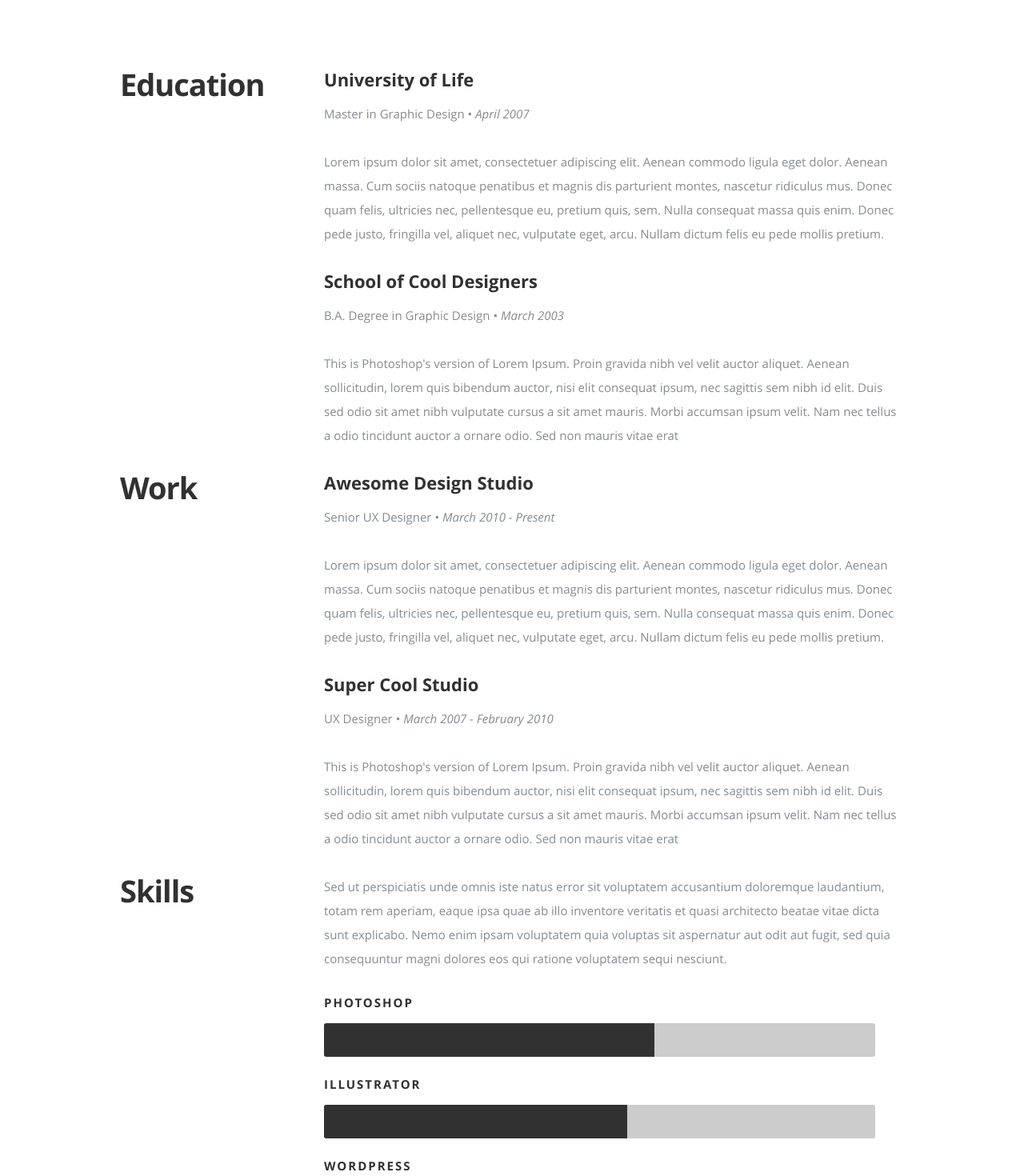
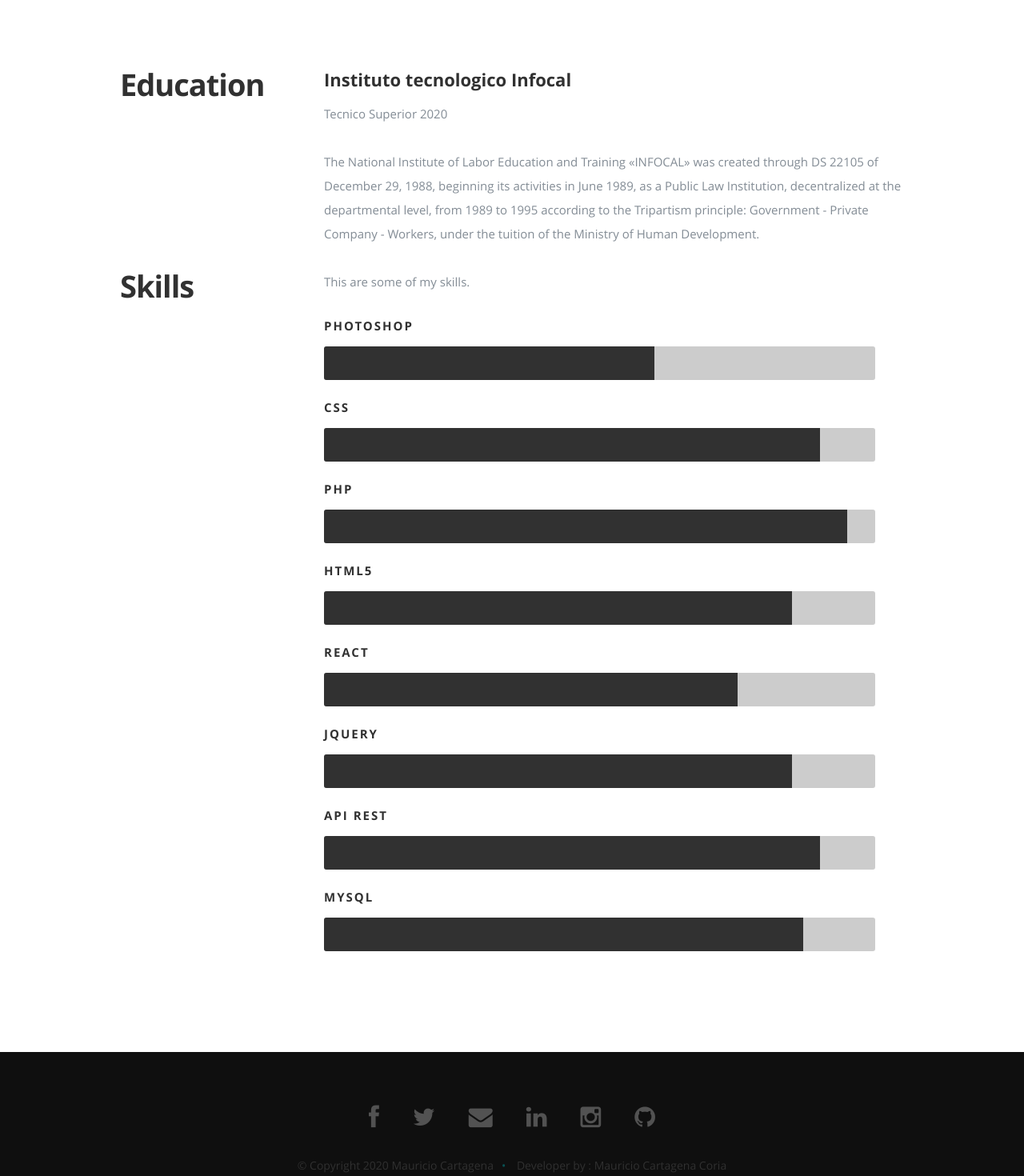
Before and after one commit to mauriciocartagena/my-perfil, a React (Create React App) app: page /resume in a window 1280 px wide. Shown: the part 360-1830 px from the top of the page at 80% size. Built offline with nearby package versions, Linux system fonts and the light colour scheme.

Commit message:
Agregando Resources

```diff
--- a/src/asset/styles/components/Body.scss
+++ b/src/asset/styles/components/Body.scss
@@ -1,8 +1,4 @@
 /*
-=====================================================================
-*   Ceevee v1.0 Layout Stylesheet
-*   url: styleshout.com
-*   03-18-2014
 =====================================================================
 
    TOC:
@@ -247,15 +243,35 @@ ul#nav li.current a { color: #F06000; }
   	-moz-animation: css 2s ease;
   	-webkit-animation: css 2s ease;
 }
+.php {
+   width: 95%;
+   -moz-animation: php 2s ease;
+   -webkit-animation: php 2s ease;
+}
 .html5 {
-  	width: 80%;
+  	width: 85%;
   	-moz-animation: html5 2s ease;
   	-webkit-animation: html5 2s ease;
 }
 .jquery {
-  	width: 50%;
+  	width: 85%;
   	-moz-animation: jquery 2s ease;
   	-webkit-animation: jquery 2s ease;
+}
+.api-rest {
+   width: 90%;
+   -moz-animation: api-rest 2s ease;
+   -webkit-animation: api-rest 2s ease;
+}
+.mysql {
+   width: 87%;
+   -moz-animation: mysql 2s ease;
+   -webkit-animation: mysql 2s ease;
+}
+.react {
+   width: 75%;
+   -moz-animation: react 2s ease;
+   -webkit-animation: react 2s ease;
 }
 
 @-moz-keyframes photoshop {
--- a/src/asset/styles/components/Carousel.scss
+++ b/src/asset/styles/components/Carousel.scss
@@ -3,5 +3,5 @@
     margin-top: -1rem !important;
     margin-right: 0rem !important;
     margin-left: 0rem !important;
-
+    margin-top: -1rem !important;
 }
--- /dev/null
+++ b/src/asset/styles/components/Construction.scss
@@ -0,0 +1,154 @@
+
+.construction {
+   position: relative;
+   height: 800px;
+   min-height: 500px;
+   width: 100%;
+
+   background-size: cover !important;
+	-webkit-background-size: cover !important;
+   text-align: center;
+   overflow: hidden;
+   margin-top: -1rem !important;
+    background: #161415 url("https://c.wallhere.com/photos/69/62/macro_depth_of_field_laptop_code_color_codes_CSS_Computer_screen_MacBook-19820.jpg!d") no-repeat top center;
+}
+
+.construction:before {
+   content: '';
+   display: inline-block;
+   vertical-align: middle;
+   height: 100%;
+}
+.construction .banner {
+   display: inline-block;
+   vertical-align: middle;
+   margin: 0 auto;
+   width: 85%;
+   padding-bottom: 30px;
+   text-align: center;
+}
+
+.construction .banner-text { width: 100%; }
+.construction .banner-text h1 {
+   font: 90px/1.1em 'opensans-bold', sans-serif;
+   color: #fff;
+   letter-spacing: -2px;
+   margin: 0 auto 18px auto;
+   text-shadow: 0px 1px 3px rgba(0, 0, 0, .8);
+}
+.construction .banner-text h3 {
+   font: 18px/1.9em 'librebaskerville-regular', serif;
+   color: #A8A8A8;
+   margin: 0 auto;
+   width: 70%;
+   text-shadow: 0px 1px 2px rgba(0, 0, 0, .5);
+}
+.construction .banner-text h3 span,
+.construction .banner-text h3 a {
+   color: #fff;
+}
+.construction .banner-text hr {
+   width: 60%;
+   margin: 18px auto 24px auto;
+   border-color: #2F2D2E;
+   border-color: rgba(150, 150, 150, .1);
+}
+
+/* .construction social links */
+.construction .social {
+   margin: 24px 0;
+   padding: 0;
+   font-size: 30px;
+   text-shadow: 0px 1px 2px rgba(0, 0, 0, .8);
+}
+.construction .social li {
+   display: inline-block;
+   margin: 0 15px;
+   padding: 0;
+}
+.construction .social li a { color: #fff; }
+.construction .social li a:hover { color: #11ABB0; }
+
+/* scrolldown link */
+.construction .scrolldown a {
+   position: absolute;
+   bottom: 30px;
+   left: 50%;
+   margin-left: -29px;
+   color: #fff;
+   display: block;
+   height: 42px;
+   width: 42px;
+   font-size: 42px;
+   line-height: 42px;
+   color: #fff;
+   border-radius: 100%;
+
+   -webkit-transition: all .3s ease-in-out;
+   -moz-transition: all .3s ease-in-out;
+   -o-transition: all .3s ease-in-out;
+   transition: all .3s ease-in-out;
+}
+.construction .scrolldown a:hover { color: #11ABB0; }
+
+/* primary navigation
+--------------------------------------------------------------------- */
+#nav-wrap ul, #nav-wrap li, #nav-wrap a {
+	 margin: 0;
+	 padding: 0;
+	 border: none;
+	 outline: none;
+}
+
+/* nav-wrap */
+#nav-wrap {
+   font: 12px 'opensans-bold', sans-serif;
+   width: 100%;
+   text-transform: uppercase;
+   letter-spacing: 2.5px;
+   margin: 0 auto;
+   z-index: 100;
+   position: fixed;
+   left: 0;
+   top: 0;
+}
+.opaque { background-color: #333; }
+
+/* hide toggle button */
+#nav-wrap > a.mobile-btn { display: none; }
+
+ul#nav {
+   min-height: 48px;
+   width: auto;
+
+   /* center align the menu */
+   text-align: center;
+}
+ul#nav li {
+   position: relative;
+   list-style: none;
+   height: 48px;
+   display: inline-block;
+}
+
+/* Links */
+ul#nav li a {
+
+/* 8px padding top + 8px padding bottom + 32px line-height = 48px */
+
+   display: inline-block;
+   padding: 8px 13px;
+   line-height: 32px;
+	text-decoration: none;
+   text-align: left;
+   color: #fff;
+
+	-webkit-transition: color .2s ease-in-out;
+	-moz-transition: color .2s ease-in-out;
+	-o-transition: color .2s ease-in-out;
+	-ms-transition: color .2s ease-in-out;
+	transition: color .2s ease-in-out;
+}
+
+ul#nav li a:active { background-color: transparent !important; }
+ul#nav li.current a { color: #F06000; }
--- /dev/null
+++ b/src/components/Construction.jsx
@@ -0,0 +1,22 @@
+import React    from 'react';
+import { Link } from 'react-router-dom';
+import '../asset/styles/components/Construction.scss';
+
+const Construction = () =>(
+
+    <div id="home" className="construction">
+            <div className="row banner">
+            <div className="banner-text">
+                <h1 className="responsive-headline">Our new site is in process</h1>
+                <h3><span> stay in touch</span> <br/>
+                    <Link to="/" className="smoothscroll">
+                             Home
+                    </Link>
+                    </h3>
+                <hr />
+            </div>
+            </div>
+    </div>
+
+);
+export default Construction;
--- a/src/containers/Resources.jsx
+++ b/src/containers/Resources.jsx
@@ -1,10 +1,10 @@
 import React    from 'react';
 import Carousel from '../components/Carousel';
-
+import Construction from '../components/Construction'
 const Resources = () => (
     <React.Fragment>
         <Carousel/>
-        <h1>Hola esto es el Resources</h1>
+       <Construction/>
 </React.Fragment>
 );
 
--- a/src/containers/Resume.jsx
+++ b/src/containers/Resume.jsx
@@ -18,21 +18,23 @@ const Resume = () => (
 
                     <div className="twelve columns">
 
-                        <h3>University of Life</h3>
-                        <p className="info">Master in Graphic Design <span>&bull;</span> <em className="date">April 2007</em></p>
+                        <h3>Instituto tecnologico Infocal</h3>
+                        <p className="info">Tecnico Superior 2020
+
+                        {/* <span>&bull;</span> <em className="date">
+                            April 2007
+                        </em> */}
+                        </p>
 
                         <p>
-                        Lorem ipsum dolor sit amet, consectetuer adipiscing elit. Aenean commodo ligula eget dolor. Aenean massa.
-                        Cum sociis natoque penatibus et magnis dis parturient montes, nascetur ridiculus mus. Donec quam felis,
-                        ultricies nec, pellentesque eu, pretium quis, sem. Nulla consequat massa quis enim.
-                        Donec pede justo, fringilla vel, aliquet nec, vulputate eget, arcu. Nullam dictum felis eu pede mollis pretium.
+                        The National Institute of Labor Education and Training «INFOCAL» was created through DS 22105 of December 29, 1988, beginning its activities in June 1989, as a Public Law Institution, decentralized at the departmental level, from 1989 to 1995 according to the Tripartism principle: Government - Private Company - Workers, under the tuition of the Ministry of Human Development.
                         </p>
 
                     </div>
 
                 </div>
 
-                <div className="row item">
+                {/* <div className="row item">
 
                     <div className="twelve columns">
 
@@ -48,7 +50,7 @@ const Resume = () => (
 
                     </div>
 
-                </div>
+                </div>  */}
 
             </div>
 
@@ -56,7 +58,7 @@ const Resume = () => (
 
 
 
-            <div className="row work">
+            {/* <div className="row work">
 
             <div className="three columns header-col">
                 <h1><span>Work</span></h1>
@@ -68,14 +70,11 @@ const Resume = () => (
 
                     <div className="twelve columns">
 
-                        <h3>Awesome Design Studio</h3>
-                        <p className="info">Senior UX Designer <span>&bull;</span> <em className="date">March 2010 - Present</em></p>
+                        <h3>----</h3>
+                        <p className="info">--- <span>&bull;</span> <em className="date">---</em></p>
 
                         <p>
-                        Lorem ipsum dolor sit amet, consectetuer adipiscing elit. Aenean commodo ligula eget dolor. Aenean massa.
-                        Cum sociis natoque penatibus et magnis dis parturient montes, nascetur ridiculus mus. Donec quam felis,
-                        ultricies nec, pellentesque eu, pretium quis, sem. Nulla consequat massa quis enim.
-                        Donec pede justo, fringilla vel, aliquet nec, vulputate eget, arcu. Nullam dictum felis eu pede mollis pretium.
+                            ---
                         </p>
 
                     </div>
@@ -100,7 +99,7 @@ const Resume = () => (
                 </div>
 
             </div>
-            </div>
+            </div>  */}
 
 
             <div className="row skill">
@@ -111,21 +110,22 @@ const Resume = () => (
 
         <div className="nine columns main-col">
 
-            <p>Sed ut perspiciatis unde omnis iste natus error sit voluptatem accusantium doloremque laudantium, totam rem aperiam,
-            eaque ipsa quae ab illo inventore veritatis et quasi architecto beatae vitae dicta sunt explicabo. Nemo enim ipsam
-            voluptatem quia voluptas sit aspernatur aut odit aut fugit, sed quia consequuntur magni dolores eos qui ratione
-            voluptatem sequi nesciunt.
+            <p>This are some of my skills.
             </p>
 
                 <div className="bars">
 
                     <ul className="skills">
                         <li><span className="bar-expand photoshop"></span><em>Photoshop</em></li>
-                    <li><span className="bar-expand illustrator"></span><em>Illustrator</em></li>
-                        <li><span className="bar-expand wordpress"></span><em>Wordpress</em></li>
+                        {/* <li><span className="bar-expand illustrator"></span><em>Illustrator</em></li> */}
+                        {/* <li><span className="bar-expand wordpress"></span><em>Wordpress</em></li> */}
                         <li><span className="bar-expand css"></span><em>CSS</em></li>
+                        <li><span className="bar-expand php"></span><em>PHP</em></li>
                         <li><span className="bar-expand html5"></span><em>HTML5</em></li>
-                    <li><span className="bar-expand jquery"></span><em>jQuery</em></li>
+                        <li><span className="bar-expand react"></span><em>React </em></li>
+                        <li><span className="bar-expand jquery"></span><em>jQuery</em></li>
+                        <li><span className="bar-expand api-rest"></span><em>Api Rest</em></li>
+                        <li><span className="bar-expand mysql"></span><em>Mysql</em></li>
                     </ul>
 
                 </div>
```
